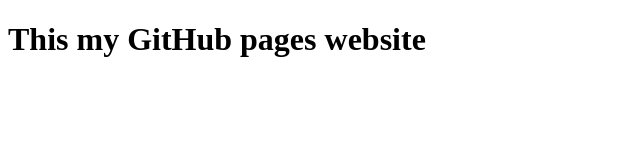
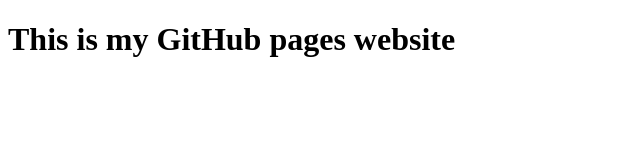
Before and after one commit to StoCS/StoCS.github.io, a plain HTML site: page index.html in a window 1280 px wide. Shown: the whole page, without its empty margins (0-640 px from the left). Drawn offline with Linux system fonts and the light colour scheme.

Commit message:
Correction1

```diff
--- a/index.html
+++ b/index.html
@@ -4,7 +4,7 @@
 			<title>This is My site</title>
 		</head>
 		<body>
-			<h1> This my GitHub pages website</h1>
+			<h1> This is my GitHub pages website</h1>
 
 		</body>
 	</html>
```
